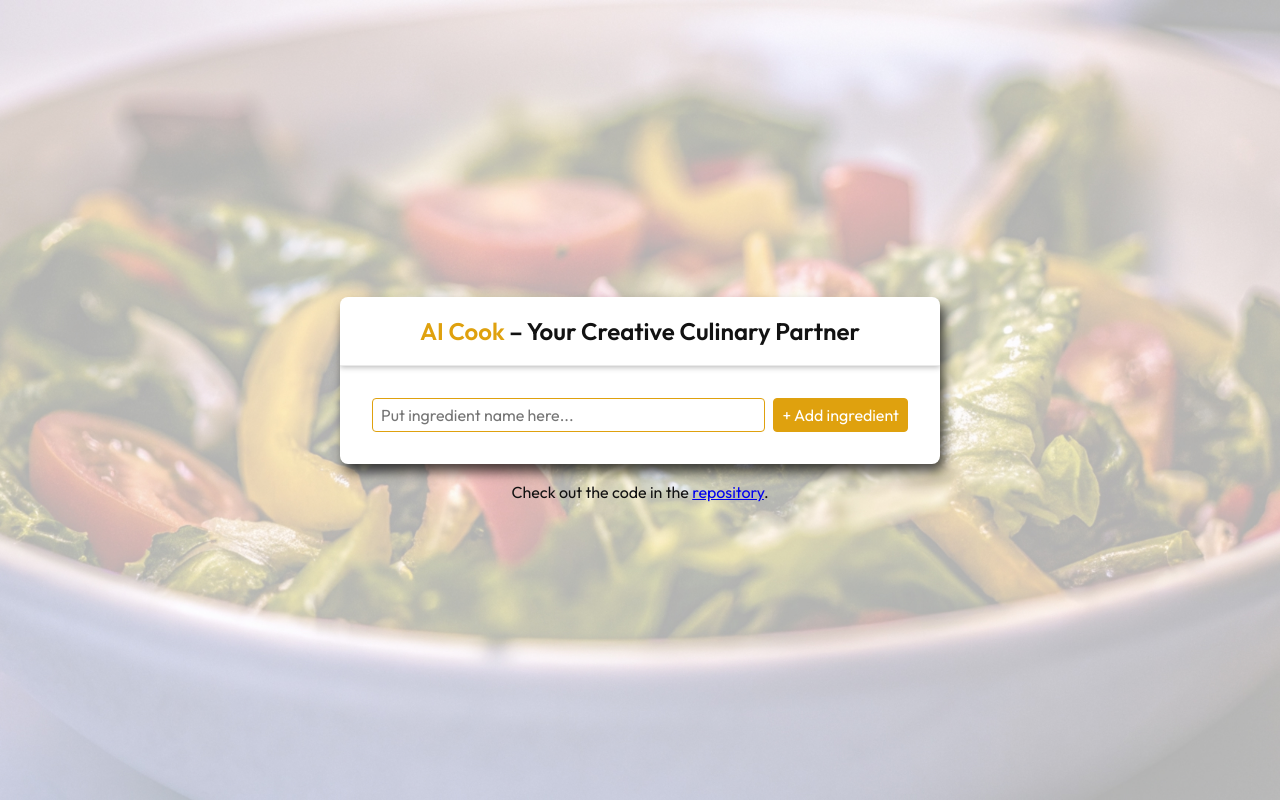
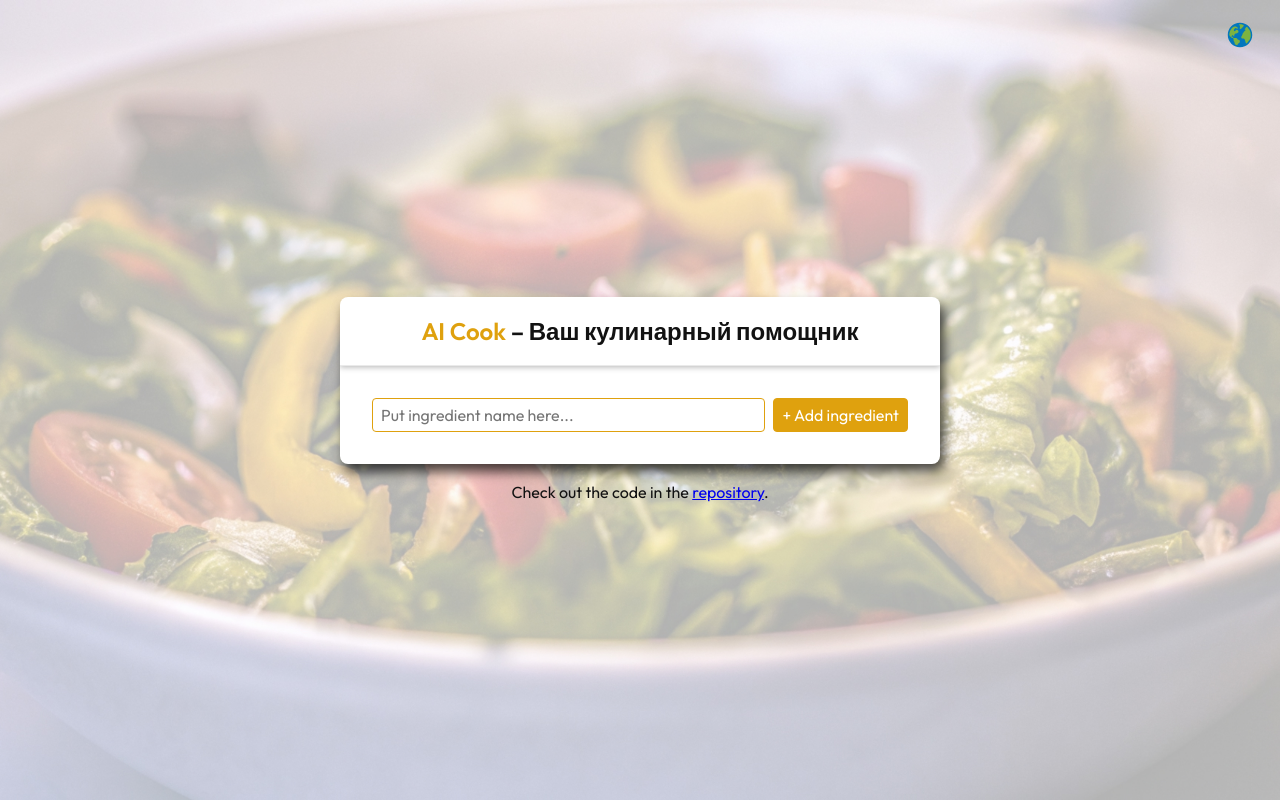
Before and after one commit to truesup/AIcook, a React (Vite) app: page / in a window 1280 px wide. Built offline with nearby package versions, Linux system fonts and the light colour scheme.

Commit message:
translations & header improved and ready

```diff
--- a/src/App.jsx
+++ b/src/App.jsx
@@ -1,5 +1,6 @@
 import { useContext } from 'react'
 import { LoadingContext } from './contexts/LoadingContext'
+import LanguageToggle from './components/LanguageToggle'
 import Header from './components/Header'
 import Ingredients from './components/Ingredients'
 import Recipe from './components/Recipe'
@@ -11,6 +12,7 @@ export default function App() {
 
   return (
     <>
+      <LanguageToggle />
       <div className={styles.appWrapper}>
         <Header />
         <main className={styles.mainWrapper}>
--- a/src/components/Header.jsx
+++ b/src/components/Header.jsx
@@ -1,13 +1,19 @@
+import { useContext } from 'react'
+import { LanguageContext } from '../contexts/LanguageContext.js'
+import translations from '../utils/translations.js'
 import styles from './Header.module.css'
 
 export default function Header() {
+  const { lang } = useContext(LanguageContext)
+  const t = translations[lang]
+
   return (
     <header className={styles.header}>
       <h1 className={styles.headerTitle}>
         <a className={styles.headerLogo} href="/">
           AI Cook{' '}
         </a>
-        – Your Creative Culinary Partner
+        – {t.headerSubtitle}
       </h1>
     </header>
   )
--- /dev/null
+++ b/src/components/LanguageToggle.jsx
@@ -0,0 +1,24 @@
+import { FcGlobe } from 'react-icons/fc'
+import { useContext } from 'react'
+import { LanguageContext } from '../contexts/LanguageContext'
+import translations from '../utils/translations'
+import styles from './LanguageToggle.module.css'
+
+export default function LanguageToggle() {
+  const { lang, setLang } = useContext(LanguageContext)
+  const t = translations[lang]
+
+  const toggleLanguage = () => {
+    setLang(prev => (prev === 'en' ? 'ru' : 'en'))
+  }
+
+  return (
+    <button className={styles.langButton}>
+      <FcGlobe
+        className={styles.globeIcon}
+        title={t.langToggleTitle}
+        onClick={toggleLanguage}
+      />
+    </button>
+  )
+}
--- /dev/null
+++ b/src/components/LanguageToggle.module.css
@@ -0,0 +1,21 @@
+.langButton {
+  margin: 20px;
+  position: absolute;
+  top: 0;
+  right: 0;
+  display: flex;
+  align-items: center;
+  justify-content: center;
+  background: transparent;
+  border: none;
+  outline: none;
+}
+.globeIcon {
+  width: 28px;
+  height: 28px;
+  cursor: pointer;
+  transition: all 0.2s ease;
+}
+.globeIcon:active {
+  scale: 0.9;
+}
--- a/src/contexts/LanguageContext.js
+++ b/src/contexts/LanguageContext.js
@@ -1,4 +1,6 @@
+import { createContext } from 'react'
+
 export const LanguageContext = createContext({
-  lang: 'en',
+  lang: 'ru',
   setLang: () => {},
 })
--- a/src/contexts/LanguageProvider.jsx
+++ b/src/contexts/LanguageProvider.jsx
@@ -2,7 +2,7 @@ import { useState } from 'react'
 import { LanguageContext } from './LanguageContext'
 
 export default function LanguageProvider({ children }) {
-  const [lang, setLang] = useState('en')
+  const [lang, setLang] = useState('ru')
 
   const value = { lang, setLang }
 
--- a/src/index.css
+++ b/src/index.css
@@ -122,6 +122,7 @@ body {
   align-items: center;
   justify-content: center;
   overflow: scroll;
+  position: absolute;
 }
 h2 {
   margin: 0;
--- a/src/main.jsx
+++ b/src/main.jsx
@@ -1,6 +1,7 @@
 import { StrictMode } from 'react'
 import { createRoot } from 'react-dom/client'
 import App from './App.jsx'
+import LanguageProvider from './contexts/LanguageProvider.jsx'
 import IngredientsProvider from './contexts/IngredientsProvider.jsx'
 import LoadingProvider from './contexts/LoadingProvider.jsx'
 import RecipeProvider from './contexts/RecipeProvider.jsx'
@@ -8,6 +9,7 @@ import './index.css'
 
 createRoot(document.getElementById('root')).render(
   <StrictMode>
+    <LanguageProvider>
       <IngredientsProvider>
         <RecipeProvider>
           <LoadingProvider>
@@ -15,5 +17,6 @@ createRoot(document.getElementById('root')).render(
           </LoadingProvider>
         </RecipeProvider>
       </IngredientsProvider>
+    </LanguageProvider>
   </StrictMode>
 )
--- /dev/null
+++ b/src/utils/translations.js
@@ -0,0 +1,12 @@
+const translations = {
+  en: {
+    langToggleTitle: 'Current language - English',
+    headerSubtitle: 'Your Creative Culinary Partner',
+  },
+  ru: {
+    langToggleTitle: 'Текущий язык - Русский',
+    headerSubtitle: 'Ваш кулинарный помощник',
+  },
+}
+
+export default translations
```
Lines whose indentation alone changed are shown as unchanged.
